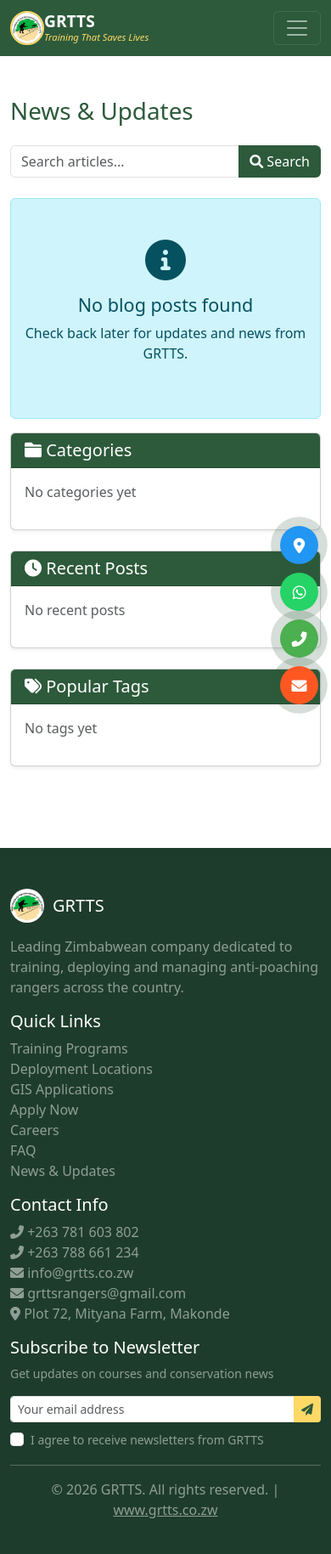
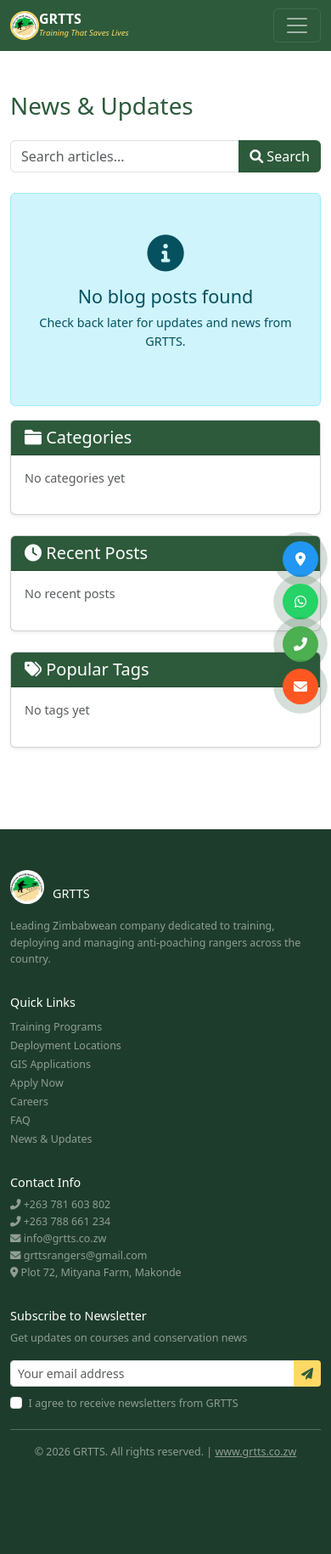
Before and after one commit to SlyJeremiah/grtts_website, a Django app: page /blog/ in a window 390 px wide. Shown: the whole page at 85% size. After the commit the page ends 1716 px from the top, so only its background shows below. Run offline with Django 5.2, Linux system fonts and the light colour scheme; data that the repository does not hold is empty.

Commit message:
resized tab size

```diff
--- a/main/templates/main/base.html
+++ b/main/templates/main/base.html
@@ -17,12 +17,12 @@
 
     <title>{% block title %}GRTTS - Game Ranger & Tracker Training Specialist{% endblock %}</title>
 
-    <!-- ===== FAVICON - Using Logo ===== -->
     {% load static %}
-    <link rel="icon" type="image/png" href="{% static 'images/logo.a76307707669.png' %}">
-    <link rel="shortcut icon" href="{% static 'images/logo.a76307707669.png' %}">
-    <link rel="apple-touch-icon" href="{% static 'images/logo.a76307707669.png' %}">
-    <!-- ================================ -->
+    <!-- ===== FAVICON ===== -->
+    <link rel="icon" type="image/png" href="{% static 'images/logo.png' %}">
+    <link rel="shortcut icon" href="{% static 'images/logo.png' %}">
+    <link rel="apple-touch-icon" href="{% static 'images/logo.png' %}">
+    <!-- =================== -->
 
     <!-- Bootstrap 5 CSS -->
     <link href="https://cdn.jsdelivr.net/npm/bootstrap@5.3.0/dist/css/bootstrap.min.css" rel="stylesheet">
@@ -31,11 +31,10 @@
     <!-- Animations -->
     <link rel="stylesheet" href="https://cdnjs.cloudflare.com/ajax/libs/animate.css/4.1.1/animate.min.css">
 
-    {% load static %}
     <link rel="stylesheet" href="{% static 'css/style.css' %}">
 
     <style>
-        /* Logo and Brand Styles */
+        /* ===== LOGO & BRAND ===== */
         .navbar-brand {
             display: flex;
             align-items: center;
@@ -95,7 +94,7 @@
             font-size: 20px;
         }
 
-        /* Floating Action Button Styles */
+        /* ===== FLOATING BUTTONS ===== */
         .floating-buttons {
             position: fixed;
             bottom: 30px;
@@ -153,116 +152,127 @@
             right: 80px;
         }
 
-        /* Different colors for each button */
-        .floating-btn.location {
-            background-color: #2196F3;
-        }
-        .floating-btn.whatsapp {
-            background-color: #25D366;
-        }
-        .floating-btn.call {
-            background-color: #4CAF50;
-        }
-        .floating-btn.email {
-            background-color: #FF5722;
+        .floating-btn.location { background-color: #2196F3; }
+        .floating-btn.whatsapp { background-color: #25D366; }
+        .floating-btn.call     { background-color: #4CAF50; }
+        .floating-btn.email    { background-color: #FF5722; }
+
+        @keyframes pulse {
+            0%   { box-shadow: 0 0 0 0 rgba(45, 90, 59, 0.7); }
+            70%  { box-shadow: 0 0 0 15px rgba(45, 90, 59, 0); }
+            100% { box-shadow: 0 0 0 0 rgba(45, 90, 59, 0); }
         }
 
-        /* Pulse animation */
-        @keyframes pulse {
-            0% {
-                box-shadow: 0 0 0 0 rgba(45, 90, 59, 0.7);
-            }
-            70% {
-                box-shadow: 0 0 0 15px rgba(45, 90, 59, 0);
-            }
-            100% {
-                box-shadow: 0 0 0 0 rgba(45, 90, 59, 0);
-            }
-        }
-
-        /* Hide floating buttons on scroll */
         .floating-buttons.hide {
             transform: translateX(100px);
             transition: transform 0.3s ease;
-        }
-
-        /* Mobile adjustments */
-        @media (max-width: 768px) {
-            .logo-image {
-                width: 40px;
-                height: 40px;
-            }
-
-            .brand-main {
-                font-size: 1.2rem;
-            }
-
-            .brand-motto {
-                font-size: 0.7rem;
-            }
-
-            .floating-buttons {
-                bottom: 20px;
-                right: 20px;
-                gap: 12px;
-            }
-
-            .floating-btn {
-                width: 50px;
-                height: 50px;
-            }
-
-            .floating-btn i {
-                font-size: 20px;
-            }
-
-            .floating-btn .btn-label {
-                display: none;
-            }
-        }
-
-        /* Small mobile devices */
-        @media (max-width: 480px) {
-            .floating-buttons {
-                bottom: 15px;
-                right: 15px;
-                gap: 10px;
-            }
-
-            .floating-btn {
-                width: 45px;
-                height: 45px;
-            }
-
-            .floating-btn i {
-                font-size: 18px;
-            }
         }
 
         body {
             margin-bottom: 0;
             padding-bottom: 0;
         }
+
+        /* ===== TABLET (max 768px) ===== */
+        @media (max-width: 768px) {
+            .logo-image {
+                width: 38px;
+                height: 38px;
+            }
+            .brand-main {
+                font-size: 1.1rem;
+            }
+            .brand-motto {
+                font-size: 0.65rem;
+            }
+            .navbar-brand {
+                gap: 8px;
+            }
+            .navbar-nav .nav-link {
+                font-size: 0.9rem;
+                padding: 6px 10px;
+            }
+            .floating-buttons {
+                bottom: 20px;
+                right: 20px;
+                gap: 10px;
+            }
+            .floating-btn {
+                width: 48px;
+                height: 48px;
+            }
+            .floating-btn i {
+                font-size: 18px;
+            }
+            .floating-btn .btn-label {
+                display: none;
+            }
+            footer h5 {
+                font-size: 0.95rem;
+                margin-top: 1rem;
+            }
+            footer p, footer a {
+                font-size: 0.82rem;
+            }
+        }
+
+        /* ===== SMALL MOBILE (max 480px) ===== */
+        @media (max-width: 480px) {
+            body {
+                font-size: 0.9rem;
+            }
+            .brand-main {
+                font-size: 1rem;
+            }
+            .brand-motto {
+                font-size: 0.6rem;
+            }
+            .logo-image {
+                width: 34px;
+                height: 34px;
+            }
+            .navbar-brand {
+                gap: 6px;
+            }
+            .navbar-nav .nav-link {
+                font-size: 0.85rem;
+                padding: 5px 8px;
+            }
+            .floating-buttons {
+                bottom: 15px;
+                right: 15px;
+                gap: 8px;
+            }
+            .floating-btn {
+                width: 42px;
+                height: 42px;
+            }
+            .floating-btn i {
+                font-size: 16px;
+            }
+            footer h5 {
+                font-size: 0.9rem;
+            }
+            footer p, footer a {
+                font-size: 0.78rem;
+                line-height: 1.6;
+            }
+        }
     </style>
 
     {% block extra_css %}{% endblock %}
 </head>
 <body>
-    <!-- Navigation with Logo -->
+    <!-- Navigation -->
     <nav class="navbar navbar-expand-lg navbar-dark" style="background-color: #2d5a3b;">
         <div class="container">
             <a class="navbar-brand" href="{% url 'main:home' %}">
                 <div class="logo-container">
-                    <!-- Logo Image -->
-                    {% load static %}
-                    <img src="{% static 'images/logo.a76307707669.png' %}" alt="GRTTS Logo" class="logo-image"
+                    <img src="{% static 'images/logo.png' %}" alt="GRTTS Logo" class="logo-image"
                          onerror="this.style.display='none'; this.nextElementSibling.style.display='flex';">
-                    <!-- Fallback if logo doesn't exist -->
                     <div class="logo-fallback" style="display: none;">
                         <span>GR</span>
                     </div>
-
-                    <!-- Brand Text -->
                     <div class="brand-text">
                         <span class="brand-main">GRTTS</span>
                         <span class="brand-motto">Training That Saves Lives</span>
@@ -315,15 +325,11 @@
                     <li class="nav-item">
                         <a class="nav-link" href="{% url 'main:contact' %}">Contact</a>
                     </li>
-
-                    <!-- ===== REGISTRATION ONLY ===== -->
                     <li class="nav-item">
                         <a class="nav-link" href="{% url 'main:register' %}">
                             <i class="fas fa-user-plus"></i> Register
                         </a>
                     </li>
-
-                    <!-- Admin link (only visible to you) -->
                     <li class="nav-item">
                         <a class="nav-link" href="{% url 'admin:index' %}">
                             <i class="fas fa-lock"></i> Admin
@@ -336,31 +342,20 @@
 
     <!-- Floating Action Buttons -->
     <div class="floating-buttons animate__animated animate__fadeInRight">
-        <!-- Location Button -->
         <a href="{% url 'main:locations' %}" class="floating-btn location" title="Our Locations">
             <i class="fas fa-map-marker-alt"></i>
             <span class="btn-label">Locations</span>
         </a>
-
-        <!-- WhatsApp Button -->
         <a href="https://wa.me/263781603802?text=Hello%20GRTTS%2C%20I'm%20interested%20in%20your%20training%20programs"
-           class="floating-btn whatsapp"
-           target="_blank"
-           title="Chat on WhatsApp">
+           class="floating-btn whatsapp" target="_blank" title="Chat on WhatsApp">
             <i class="fab fa-whatsapp"></i>
             <span class="btn-label">WhatsApp</span>
         </a>
-
-        <!-- Call Button -->
         <a href="tel:+263781603802" class="floating-btn call" title="Call Us">
             <i class="fas fa-phone-alt"></i>
             <span class="btn-label">Call</span>
         </a>
-
-        <!-- Email Button -->
-        <a href="{% url 'main:contact' %}?type=general"
-           class="floating-btn email"
-           title="Contact Us">
+        <a href="{% url 'main:contact' %}?type=general" class="floating-btn email" title="Contact Us">
             <i class="fas fa-envelope"></i>
             <span class="btn-label">Contact</span>
         </a>
@@ -389,8 +384,8 @@
             <div class="row">
                 <div class="col-md-4">
                     <div class="d-flex align-items-center mb-3">
-                        {% load static %}
-                        <img src="{% static 'images/logo.a76307707669.png' %}" alt="GRTTS Logo" style="width: 40px; height: 40px; border-radius: 50%; margin-right: 10px; object-fit: cover;"
+                        <img src="{% static 'images/logo.png' %}" alt="GRTTS Logo"
+                             style="width: 40px; height: 40px; border-radius: 50%; margin-right: 10px; object-fit: cover;"
                              onerror="this.style.display='none';">
                         <h5 class="mb-0">GRTTS</h5>
                     </div>
@@ -419,23 +414,23 @@
                     </p>
                 </div>
 
-                <!-- Newsletter Signup -->
+                <!-- Newsletter -->
                 <div class="col-md-4">
                     <h5>Subscribe to Newsletter</h5>
                     <p class="text-white-50 small">Get updates on courses and conservation news</p>
-
                     <div id="newsletter-status"></div>
-
                     <form id="newsletter-form" method="post" action="{% url 'main:newsletter_signup' %}">
                         {% csrf_token %}
                         <div class="input-group mb-2">
-                            <input type="email" name="email" class="form-control form-control-sm" placeholder="Your email address" required>
+                            <input type="email" name="email" class="form-control form-control-sm"
+                                   placeholder="Your email address" required>
                             <button class="btn btn-sm" type="submit" style="background-color: #ffd966; color: #2d5a3b;">
                                 <i class="fas fa-paper-plane"></i>
                             </button>
                         </div>
                         <div class="form-check">
-                            <input class="form-check-input" type="checkbox" name="consent" id="newsletter_consent" required>
+                            <input class="form-check-input" type="checkbox" name="consent"
+                                   id="newsletter_consent" required>
                             <label class="form-check-label text-white-50 small" for="newsletter_consent">
                                 I agree to receive newsletters from GRTTS
                             </label>
@@ -445,62 +440,51 @@
             </div>
             <hr class="bg-light">
             <div class="text-center">
-                <p class="text-white-50">&copy; 2026 GRTTS. All rights reserved. | <a href="https://www.grtts.co.zw" class="text-white-50">www.grtts.co.zw</a></p>
+                <p class="text-white-50">&copy; 2026 GRTTS. All rights reserved. |
+                    <a href="https://www.grtts.co.zw" class="text-white-50">www.grtts.co.zw</a>
+                </p>
             </div>
         </div>
     </footer>
 
     <!-- Scripts -->
     <script src="https://cdn.jsdelivr.net/npm/bootstrap@5.3.0/dist/js/bootstrap.bundle.min.js"></script>
-
     <script>
-        // Smooth scroll and button interactions
+        // Floating button click feedback
         document.querySelectorAll('.floating-btn').forEach(btn => {
-            btn.addEventListener('click', function(e) {
-                // Add click feedback
+            btn.addEventListener('click', function() {
                 this.style.transform = 'scale(0.9)';
-                setTimeout(() => {
-                    this.style.transform = '';
-                }, 200);
+                setTimeout(() => { this.style.transform = ''; }, 200);
             });
         });
 
         // Hide floating buttons on scroll down, show on scroll up
         let lastScroll = 0;
         const floatingButtons = document.querySelector('.floating-buttons');
-
         if (floatingButtons) {
             window.addEventListener('scroll', () => {
                 const currentScroll = window.pageYOffset;
-
                 if (currentScroll <= 0) {
                     floatingButtons.classList.remove('hide');
                     return;
                 }
-
                 if (currentScroll > lastScroll && !floatingButtons.classList.contains('hide')) {
-                    // Scroll down - hide
                     floatingButtons.classList.add('hide');
                 } else if (currentScroll < lastScroll && floatingButtons.classList.contains('hide')) {
-                    // Scroll up - show
                     floatingButtons.classList.remove('hide');
                 }
-
                 lastScroll = currentScroll;
             });
         }
 
-        // Newsletter form handling
+        // Newsletter form AJAX
         const newsletterForm = document.getElementById('newsletter-form');
         if (newsletterForm) {
             newsletterForm.addEventListener('submit', function(e) {
                 e.preventDefault();
-
                 const form = this;
                 const formData = new FormData(form);
                 const statusDiv = document.getElementById('newsletter-status');
-
-                // Show loading state
                 const submitBtn = form.querySelector('button[type="submit"]');
                 const originalText = submitBtn.innerHTML;
                 submitBtn.innerHTML = '<i class="fas fa-spinner fa-spin"></i>';
@@ -509,9 +493,7 @@
                 fetch(form.action, {
                     method: 'POST',
                     body: formData,
-                    headers: {
-                        'X-Requested-With': 'XMLHttpRequest'
-                    }
+                    headers: { 'X-Requested-With': 'XMLHttpRequest' }
                 })
                 .then(response => response.json())
                 .then(data => {
@@ -532,8 +514,7 @@
                             '<button type="button" class="btn-close" data-bs-dismiss="alert" aria-label="Close"></button></div>';
                     }
                 })
-                .catch(error => {
-                    console.error('Error:', error);
+                .catch(() => {
                     statusDiv.innerHTML = '<div class="alert alert-danger alert-dismissible fade show py-2 small" role="alert">' +
                         'Network error. Please try again.' +
                         '<button type="button" class="btn-close" data-bs-dismiss="alert" aria-label="Close"></button></div>';
```
